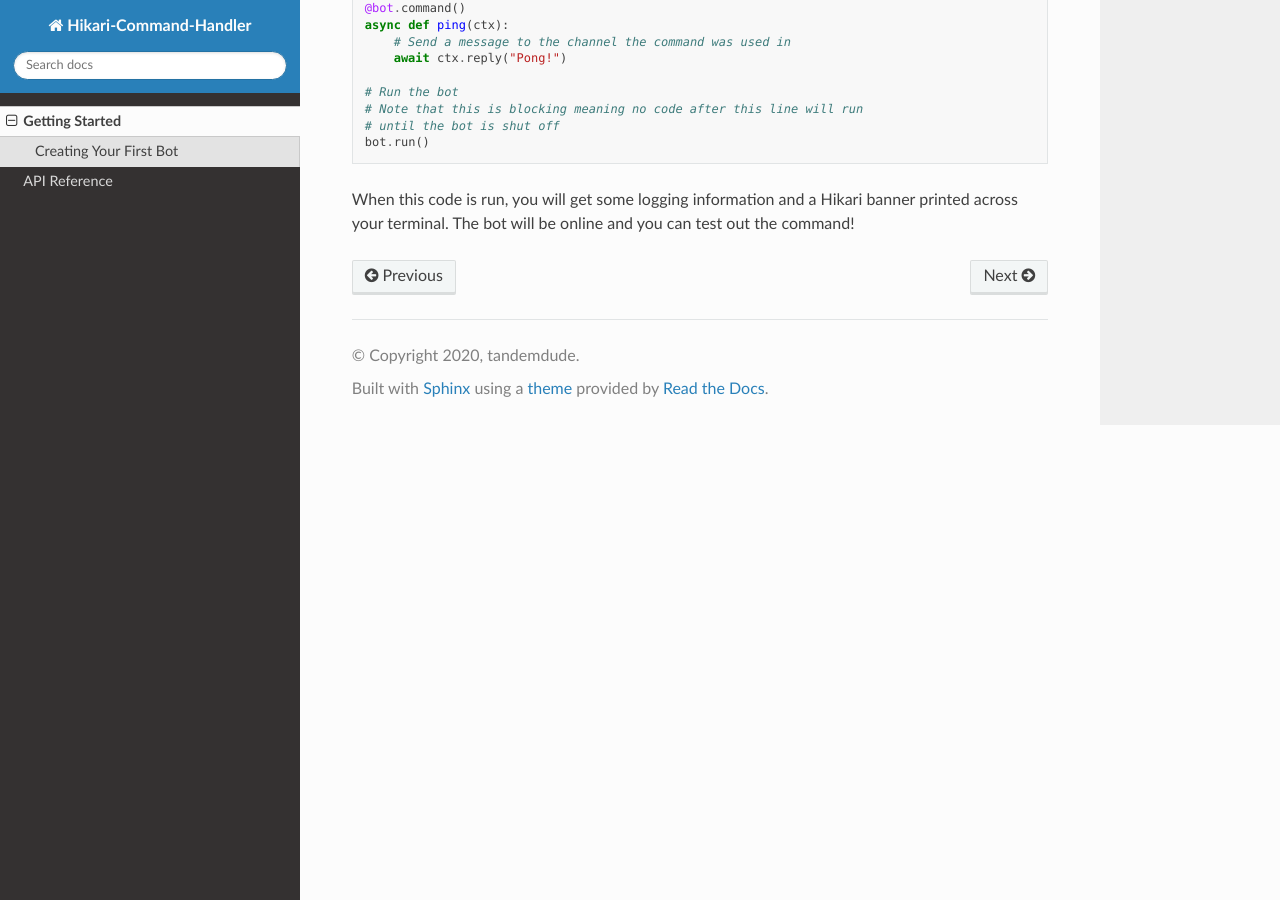
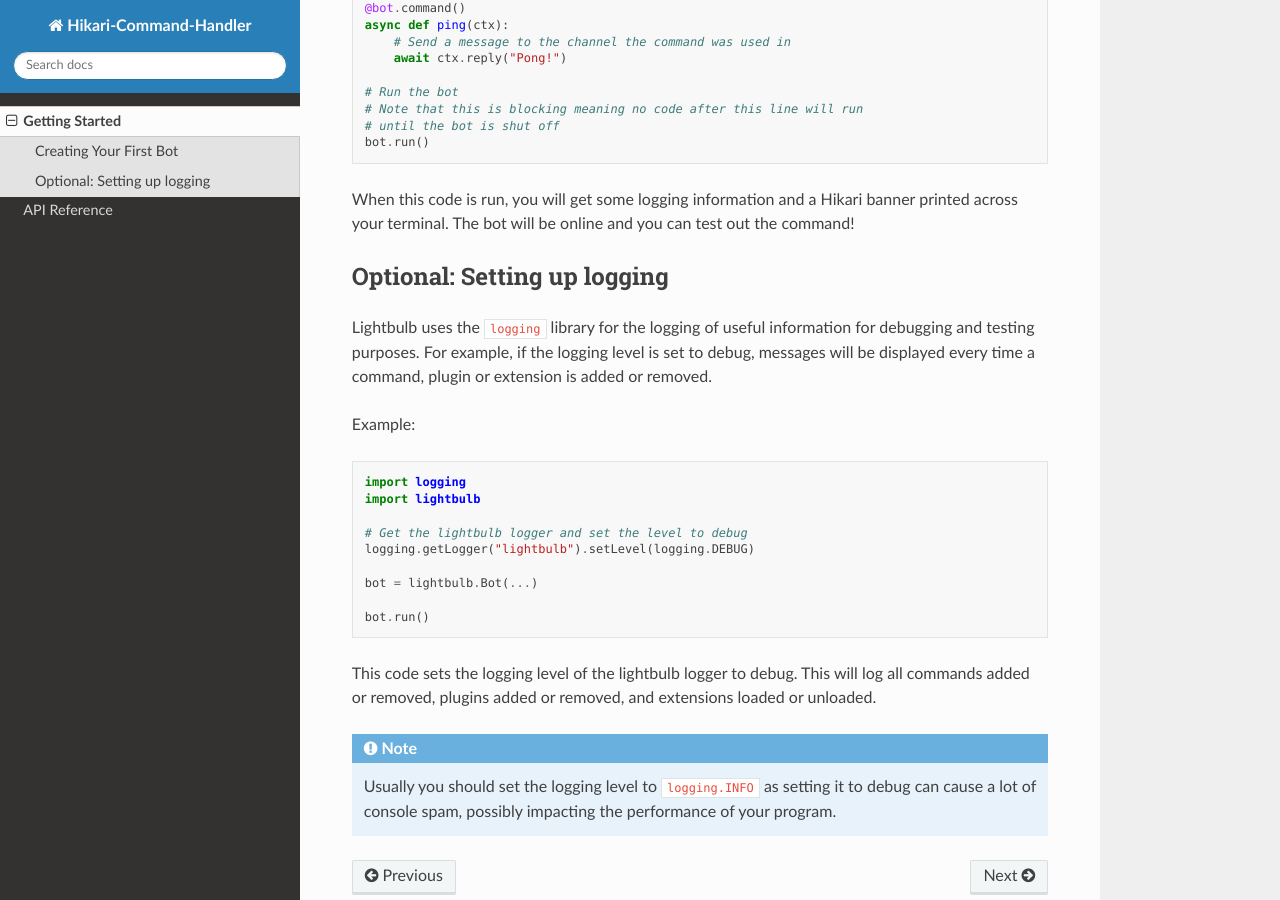
Before and after one commit to tandemdude/hikari-lightbulb, a Sphinx documentation site: the page built from docs/source/getting-started.rst, in a window 1280 px wide and 900 px high, scrolled down 650 px. Built offline with Sphinx 7.4.7 and the Read the Docs theme 2.0.0, drawn with Linux system fonts in a browser that asks for light colours; pages that are not in the unit, such as notebooks, are missing from menus.

Commit message:
Update documentation

```diff
--- a/docs/source/getting-started.rst
+++ b/docs/source/getting-started.rst
@@ -38,3 +38,31 @@
 
 When this code is run, you will get some logging information and a Hikari banner printed across your
 terminal. The bot will be online and you can test out the command!
+
+
+Optional: Setting up logging
+============================
+
+Lightbulb uses the ``logging`` library for the logging of useful information for debugging and testing purposes. For
+example, if the logging level is set to debug, messages will be displayed every time a command, plugin or extension
+is added or removed.
+
+Example:
+::
+
+    import logging
+    import lightbulb
+
+    # Get the lightbulb logger and set the level to debug
+    logging.getLogger("lightbulb").setLevel(logging.DEBUG)
+
+    bot = lightbulb.Bot(...)
+
+    bot.run()
+
+This code sets the logging level of the lightbulb logger to debug. This will log all commands added or removed, plugins
+added or removed, and extensions loaded or unloaded.
+
+.. note::
+    Usually you should set the logging level to ``logging.INFO`` as setting it to debug can cause a lot
+    of console spam, possibly impacting the performance of your program.
```
Also changed, not shown: docs/source/index.rst (+5 -3 lines), 3 other files.
